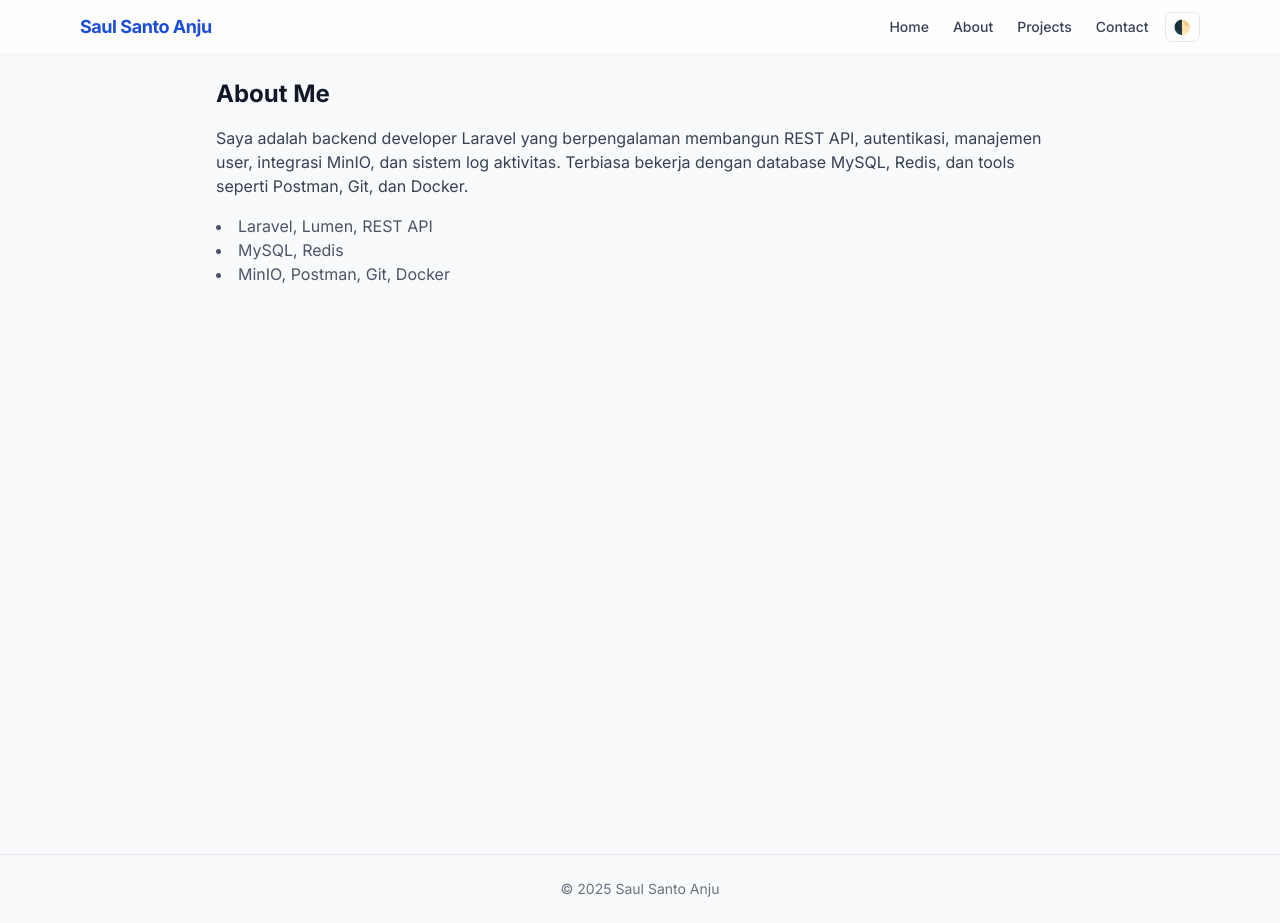
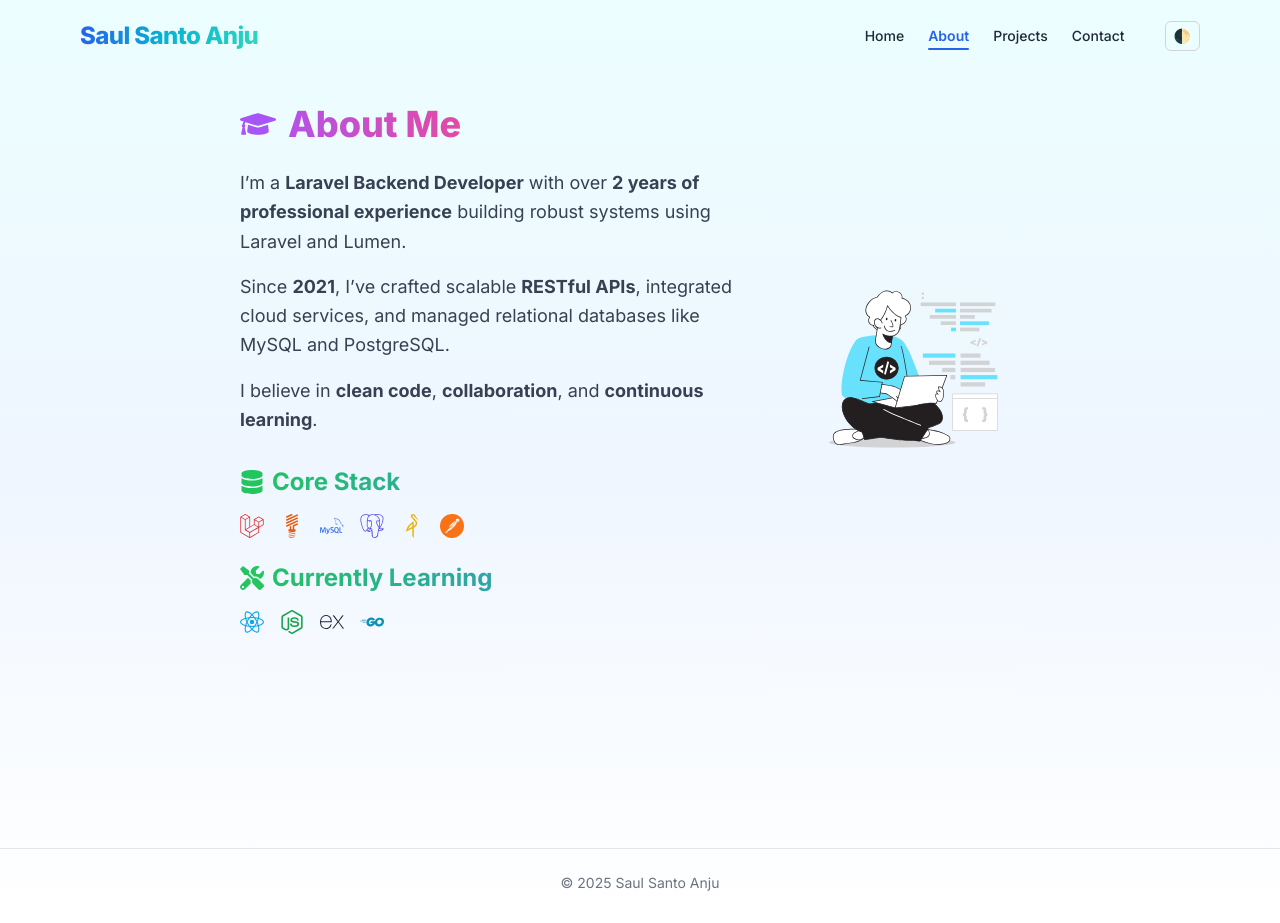
Before and after one commit to saulsanto22/my-portfolio, a Next.js app: page /about in a window 1280 px wide. Built offline with nearby package versions, Linux system fonts and the light colour scheme.

Commit message:
feat:update page about

```diff
--- a/app/about/page.js
+++ b/app/about/page.js
@@ -1,22 +1,87 @@
-export default function About() {
+// File: app/about/page.js
+'use client'
+import {
+  FaCode,
+  FaDatabase,
+  FaCloud,
+  FaGraduationCap,
+  FaTools
+} from 'react-icons/fa'
+import {
+  SiLaravel,
+  SiLumen,
+  SiMysql,
+  SiPostgresql,
+  SiMinio,
+  SiPostman,
+  SiReact,
+  SiNodedotjs,
+  SiExpress,
+  SiGo
+} from 'react-icons/si'
+import Image from 'next/image'
+import DevThinkingSVG from '@/public/code.svg'
+
+export default function AboutPage() {
   return (
-    <div
-      initial={{ opacity: 0, y: 10 }}
-      animate={{ opacity: 1, y: 0 }}
-      transition={{ duration: 0.5 }}
-      role="region"
-    >
-      <h2 className="text-2xl font-bold mb-4">About Me</h2>
-      <p className="mb-4 text-gray-700">
-        Saya adalah backend developer Laravel yang berpengalaman membangun REST API, autentikasi, manajemen user,
-        integrasi MinIO, dan sistem log aktivitas. Terbiasa bekerja dengan database MySQL, Redis, dan tools seperti
-        Postman, Git, dan Docker.
-      </p>
-      <ul className="list-disc list-inside text-gray-600">
-        <li>Laravel, Lumen, REST API</li>
-        <li>MySQL, Redis</li>
-        <li>MinIO, Postman, Git, Docker</li>
-      </ul>
-    </div>
+    <section className="min-h-screen py-20 px-6">
+      <div className="max-w-5xl mx-auto flex flex-col md:flex-row items-center gap-10">
+
+        {/* About Text */}
+        <div className="w-full md:w-2/3">
+          <h2 className="text-4xl font-extrabold mb-6 flex items-center gap-3 text-transparent bg-clip-text bg-gradient-to-r from-purple-500 via-pink-500 to-red-500 dark:from-cyan-400 dark:to-blue-500">
+            <FaGraduationCap className="text-purple-500 dark:text-cyan-400" /> About Me
+          </h2>
+
+          <div className="text-gray-700 dark:text-gray-300 space-y-4 text-lg leading-relaxed">
+            <p>
+              I’m a <strong>Laravel Backend Developer</strong> with over <strong>2 years of professional experience</strong> building robust systems using Laravel and Lumen.
+            </p>
+            <p>
+              Since <strong>2021</strong>, I’ve crafted scalable <strong>RESTful APIs</strong>, integrated cloud services, and managed relational databases like MySQL and PostgreSQL.
+            </p>
+            <p>
+              I believe in <strong>clean code</strong>, <strong>collaboration</strong>, and <strong>continuous learning</strong>.
+            </p>
+          </div>
+
+          <div className="mt-8">
+            <h3 className="flex items-center gap-2 text-xl md:text-2xl font-bold text-transparent bg-clip-text bg-gradient-to-r from-green-500 to-blue-500 dark:from-teal-400 dark:to-blue-400 mb-4">
+              <FaDatabase className='text-green-500 dark:text-blue-300' /> Core Stack
+            </h3>
+            <div className="flex flex-wrap gap-4 text-2xl">
+              <SiLaravel title="Laravel" className="text-red-600 hover:scale-110 transition-transform" />
+              <SiLumen title="Lumen" className="text-orange-600 hover:scale-110 transition-transform" />
+              <SiMysql title="MySQL" className="text-blue-600 hover:scale-110 transition-transform" />
+              <SiPostgresql title="PostgreSQL" className="text-indigo-600 hover:scale-110 transition-transform" />
+              <SiMinio title="MinIO" className="text-yellow-500 hover:scale-110 transition-transform" />
+              <SiPostman title="Postman" className="text-orange-500 hover:scale-110 transition-transform" />
+            </div>
+          </div>
+
+          <div className="mt-6">
+            <h3 className="flex items-center gap-2 text-xl md:text-2xl font-bold text-transparent bg-clip-text bg-gradient-to-r from-green-500 to-blue-500 dark:from-teal-400 dark:to-blue-400 mb-4">
+              <FaTools className='text-green-500 dark:text-blue-300' /> Currently Learning
+            </h3>
+            <div className="flex flex-wrap gap-4 text-2xl">
+              <SiReact title="React.js" className="text-sky-500 hover:scale-110 transition-transform" />
+              <SiNodedotjs title="Node.js" className="text-green-600 hover:scale-110 transition-transform" />
+              <SiExpress title="Express.js" className="text-gray-800 dark:text-gray-100 hover:scale-110 transition-transform" />
+              <SiGo title="Go" className="text-cyan-600 hover:scale-110 transition-transform" />
+            </div>
+          </div>
+        </div>
+
+        {/* Illustration */}
+        <div className="hidden md:block w-full md:w-1/3">
+          <Image
+            src={DevThinkingSVG}
+            alt="Developer thinking illustration"
+            className="w-full h-auto object-contain"
+          />
+        </div>
+
+      </div>
+    </section>
   )
 }
--- a/app/layout.js
+++ b/app/layout.js
@@ -23,7 +23,8 @@ export const metadata = {
 export default function RootLayout({ children }) {
   return (
     <html lang="en" className="scroll-smooth">
-      <body className={`${inter.className} bg-gray-50 text-gray-900 dark:bg-gray-900 dark:text-gray-100 transition-colors duration-300`}>
+      <body className={`${inter.className} text-gray-900 dark:text-gray-100 transition-colors duration-300
+  bg-gradient-to-b from-cyan-50 via-blue-50 to-white dark:from-gray-900 dark:via-gray-800 dark:to-gray-900`}>
         <Navbar />
         <main className="p-6 max-w-4xl mx-auto min-h-screen">{children}</main>
         <footer className="text-center text-sm text-gray-500 dark:text-gray-400 py-6 border-t border-gray-200 dark:border-gray-700">
--- a/app/page.js
+++ b/app/page.js
@@ -1,28 +1,33 @@
+'use client'
 import Image from 'next/image'
 import avatar from '../public/avatar.jpg'
 
 export default function Home() {
+  return (
+    <section className="flex flex-col items-center justify-center text-center min-h-screen">
+      {/* Hero Avatar */}
+      <div className="relative w-40 h-40 sm:w-48 sm:h-48 rounded-full overflow-hidden border-4 border-white dark:border-gray-800 shadow-lg mb-6">
+        <Image
+          src={avatar}
+          alt="Saul Santo Anju"
+          fill
+          className="object-cover w-full h-full"
+        />
+      </div>
 
+      {/* Nama dan Posisi */}
+      <h1 className="text-4xl sm:text-5xl font-bold tracking-tight mb-4 bg-gradient-to-r from-blue-600 via-cyan-500 to-teal-400 text-transparent bg-clip-text">
+        Hi, I'm Saul Santo Anju 👋
+      </h1>
 
-  return (
-    <div
-      className="flex flex-col items-center justify-center py-20 text-center animate-fade-in"
-      role="region"
-    >
-      <div className="relative">
-        <div className="w-40 h-40 rounded-full overflow-hidden border-4 border-white shadow-lg mb-6">
-          <Image src={avatar} alt="Avatar" width={160} height={160} className="object-cover w-full h-full" />
-        </div>
-      </div>
-      <h2 className="text-4xl sm:text-5xl font-bold mb-4 bg-gradient-to-r from-blue-500 to-teal-400 text-transparent bg-clip-text">
-        Hi, I'm Saul Santo Anju 👋
-      </h2>
-      <p className="text-lg sm:text-xl text-gray-600 max-w-xl mb-8">
-        Laravel Backend Developer. I build APIs, manage systems, and bring backend ideas to life with clean, efficient code.
+      <p className="text-lg sm:text-xl text-gray-600 dark:text-gray-300 max-w-xl mb-8">
+        Laravel Backend Developer. I build APIs, manage databases, and write clean & scalable code to bring digital ideas to life.
       </p>
+
+      {/* Tombol Aksi */}
       <div className="flex flex-wrap justify-center gap-4">
         <a
-          href="my-cv.docx"
+          href="/my-cv.docx"
           className="px-6 py-3 bg-blue-600 text-white font-semibold rounded-full shadow hover:bg-blue-700 transition"
         >
           📄 Download CV
@@ -31,7 +36,7 @@ export default function Home() {
           href="https://github.com/yourusername"
           target="_blank"
           rel="noopener noreferrer"
-          className="px-6 py-3 border border-blue-600 text-blue-600 font-semibold rounded-full hover:bg-blue-50 transition"
+          className="px-6 py-3 border border-blue-600 text-blue-600 font-semibold rounded-full hover:bg-blue-50 dark:border-blue-400 dark:text-blue-400 dark:hover:bg-blue-900/10 transition"
         >
           💻 GitHub
         </a>
@@ -39,11 +44,11 @@ export default function Home() {
           href="https://linkedin.com/in/yourusername"
           target="_blank"
           rel="noopener noreferrer"
-          className="px-6 py-3 border border-blue-600 text-blue-600 font-semibold rounded-full hover:bg-blue-50 transition"
+          className="px-6 py-3 border border-blue-600 text-blue-600 font-semibold rounded-full hover:bg-blue-50 dark:border-blue-400 dark:text-blue-400 dark:hover:bg-blue-900/10 transition"
         >
           🔗 LinkedIn
         </a>
       </div>
-    </div>
-  );
+    </section>
+  )
 }
--- a/components/NavBar.js
+++ b/components/NavBar.js
@@ -1,37 +1,86 @@
-"use client"
-import Link from "next/link"
+'use client'
+
+import Link from 'next/link'
+import { usePathname } from 'next/navigation'
+import { useState } from 'react'
 
 export default function Navbar() {
-  const toggleDarkMode = () => {
-    if (typeof window !== "undefined") {
-      document.documentElement.classList.toggle("dark")
-    }
-  }
+  const pathname = usePathname()
+  const [mobileMenuOpen, setMobileMenuOpen] = useState(false)
+
+  const navItems = [
+    { label: 'Home', path: '/' },
+    { label: 'About', path: '/about' },
+    { label: 'Projects', path: '/projects' },
+    { label: 'Contact', path: '/contact' },
+  ]
 
   return (
-    <header className="sticky top-0 z-50 bg-white/80 dark:bg-gray-800/80 backdrop-blur-md shadow-sm">
-      <div className="max-w-6xl mx-auto px-4 py-3 flex justify-between items-center">
-        <h1 className="text-lg font-bold text-blue-700 dark:text-blue-400 tracking-tight">Saul Santo Anju</h1>
-        <div className="flex items-center gap-4">
-          <nav className="hidden md:flex space-x-6 text-sm font-medium text-gray-700 dark:text-gray-200 relative">
-            {['/', '/about', '/projects', '/contact'].map((path, idx) => {
-              const label = ['Home', 'About', 'Projects', 'Contact'][idx]
-              return (
-                <Link key={path} href={path} className="group relative">
-                  <span className="hover:text-blue-600 dark:hover:text-blue-400 transition duration-200">{label}</span>
-                  <span className="absolute left-0 -bottom-1 w-0 h-0.5 bg-blue-600 dark:bg-blue-400 transition-all duration-300 group-hover:w-full"></span>
-                </Link>
-              )
-            })}
-          </nav>
+    <header className="absolute top-0 left-0 w-full z-50">
+      <div className="max-w-6xl mx-auto px-4 py-5 flex justify-between items-center">
+        <Link href="/" className="text-2xl font-extrabold tracking-tight bg-gradient-to-r from-blue-600 via-cyan-500 to-teal-400 bg-clip-text text-transparent">
+          Saul Santo Anju
+        </Link>
+
+        {/* Desktop Menu */}
+        <nav className="hidden md:flex gap-6 items-center text-sm font-medium text-gray-800 dark:text-gray-100">
+          {navItems.map(({ label, path }) => (
+            <Link
+              key={path}
+              href={path}
+              className={`relative hover:text-blue-600 dark:hover:text-cyan-400 transition ${
+                pathname === path ? 'text-blue-600 dark:text-cyan-400 font-semibold' : ''
+              }`}
+            >
+              {label}
+              {pathname === path && (
+                <span className="absolute left-0 -bottom-1 w-full h-0.5 bg-blue-600 dark:bg-cyan-400 rounded-full"></span>
+              )}
+            </Link>
+          ))}
           <button
-            onClick={toggleDarkMode}
-            className="text-sm border px-2 py-1 rounded-md hover:bg-gray-200 dark:hover:bg-gray-700 transition"
+            onClick={() => document.documentElement.classList.toggle('dark')}
+            className="ml-4 px-2 py-1 rounded-md border border-gray-300 dark:border-gray-600 hover:bg-gray-100 dark:hover:bg-gray-800 transition text-sm"
           >
             🌓
           </button>
+        </nav>
+
+        {/* Mobile */}
+        <div className="md:hidden flex items-center gap-2">
+          <button
+            onClick={() => document.documentElement.classList.toggle('dark')}
+            className="p-2 rounded-md hover:bg-gray-200 dark:hover:bg-gray-800 transition"
+          >
+            🌓
+          </button>
+          <button
+            onClick={() => setMobileMenuOpen(!mobileMenuOpen)}
+            className="text-xl font-bold"
+          >
+            {mobileMenuOpen ? '✕' : '☰'}
+          </button>
         </div>
       </div>
+
+      {mobileMenuOpen && (
+        <div className="md:hidden bg-white dark:bg-gray-900 py-2 px-4 border-t border-gray-200 dark:border-gray-700">
+          <nav className="flex flex-col gap-3 text-sm">
+            {navItems.map(({ label, path }) => (
+              <Link
+                key={path}
+                href={path}
+                onClick={() => setMobileMenuOpen(false)}
+                className={`py-1 px-2 rounded-md hover:bg-gray-100 dark:hover:bg-gray-800 ${
+                  pathname === path ? 'bg-gray-100 dark:bg-gray-800 font-semibold text-blue-600 dark:text-cyan-400' : ''
+                }`}
+              >
+                {label}
+              </Link>
+            ))}
+          </nav>
+        </div>
+      )}
     </header>
   )
 }
--- a/package.json
+++ b/package.json
@@ -11,7 +11,8 @@
   "dependencies": {
     "next": "15.3.5",
     "react": "^19.0.0",
-    "react-dom": "^19.0.0"
+    "react-dom": "^19.0.0",
+    "react-icons": "^5.5.0"
   },
   "devDependencies": {
     "@eslint/eslintrc": "^3",
```
Also changed, not shown: public/code.svg (added), 1 other file (tests, documents, lock files or other folders).
